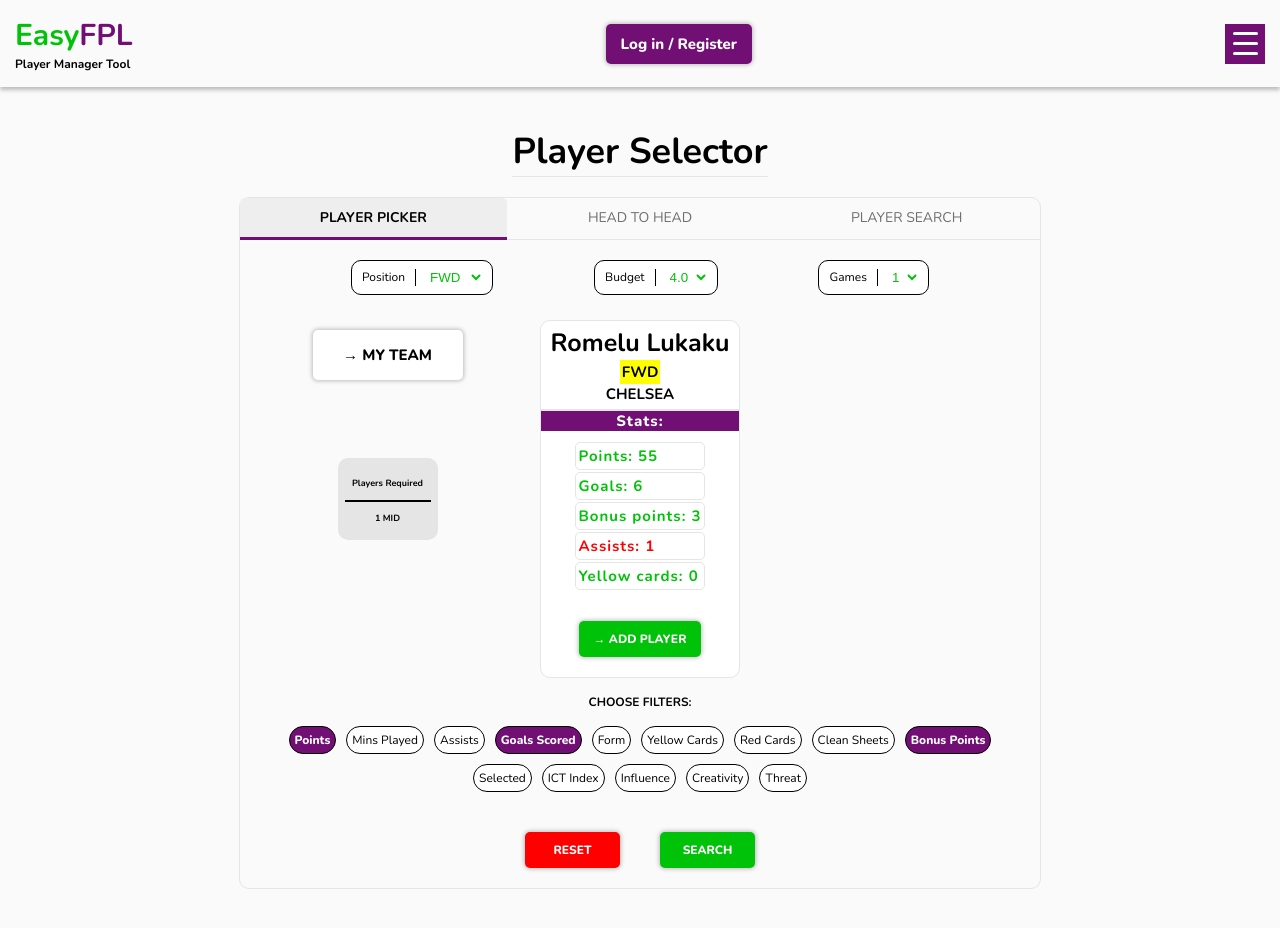
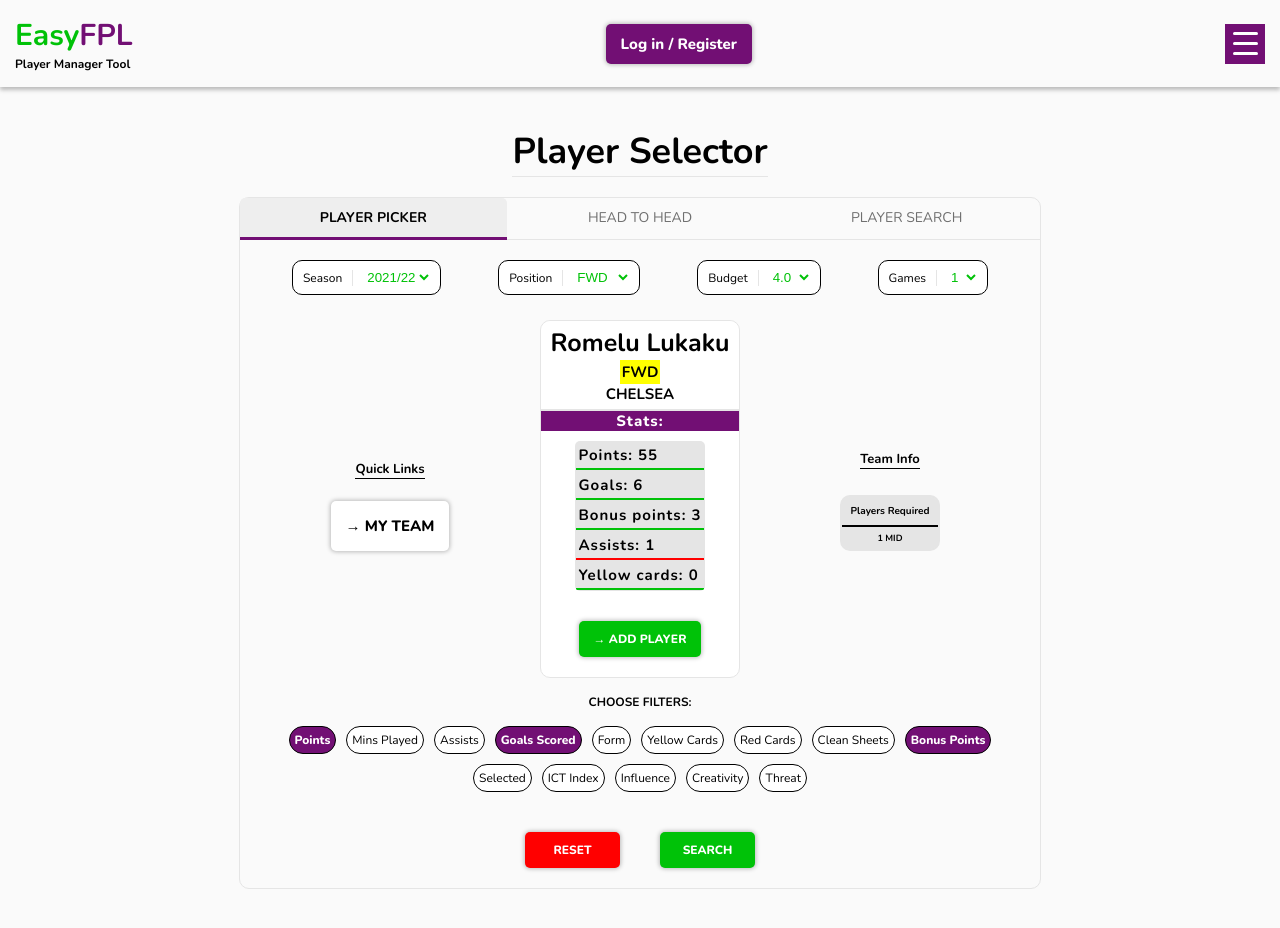
Before and after one commit to maslenm/easyfpl, a React (Create React App) app in the folder client/: page /player-selector in a window 1280 px wide. Built offline with nearby package versions, Linux system fonts and the light colour scheme.

Commit message:
design of playerPicker changed following review.

```diff
--- a/client/src/components/PlayerSelector.js
+++ b/client/src/components/PlayerSelector.js
@@ -16,6 +16,19 @@ const PlayerSelector = () => (
       </section>
       <section className="tab-content">
         <div className="option-menus">
+          <div className="option-menu">
+            <label className="option-menu__label" for="season-select">
+              Season
+            </label>
+            <select className="option-menu__select" name="season" id="season">
+              <option selected value="2021/22">
+                2021/22
+              </option>
+              <option value="2020/21">2020/21</option>
+              <i class="fas fa-caret-down"></i>
+            </select>
+          </div>
+
           <div className="option-menu">
             <label className="option-menu__label" for="position-select">
               Position
@@ -90,9 +103,15 @@ const PlayerSelector = () => (
           </div>
           <button className="btn btn--addPlayer">&rarr; Add Player</button>
         </div>
+        <div className="team-info">
+          <header className="team-info__header">
+            <h4 className="heading-4 heading-4--team-info">Team Info</h4>
+          </header>
           <div className="required-players-info">
             <header className="required-players-info__header">
-            <h4>Players Required</h4>
+              <h4 className="heading-4 heading-4--required-players-info">
+                Players Required
+              </h4>
             </header>
             <div className="required-players-content">
               <ul className="required-players-content__players">
@@ -100,7 +119,11 @@ const PlayerSelector = () => (
               </ul>
             </div>
           </div>
+        </div>
         <div className="tab-content__buttons">
+          <header className="tab-content-links__header">
+            <h4 className="heading-4 heading-4--quick-links">Quick Links</h4>
+          </header>
           <button className="btn btn--myTeam">&rarr; My Team</button>
         </div>
       </section>
--- a/client/src/styles/base/_typography.scss
+++ b/client/src/styles/base/_typography.scss
@@ -83,6 +83,18 @@
   &--team {
     font-weight: $font-weight-bold;
   }
+  &--quick-links {
+    font-size: 1.3rem;
+    font-weight: $font-weight-bold;
+  }
+  &--team-info {
+    font-weight: $font-weight-bold;
+    font-size: 1.3rem;
+  }
+  &--required-players-info {
+    font-size: 1rem;
+    font-weight: $font-weight-bold;
+  }
 }
 
 .text-unregistered {
@@ -146,10 +158,10 @@
 
 .playerStats {
   &--stat-red {
-    color: $color-stat-red;
+    // color: $color-stat-red;
   }
   &--stat-green {
-    color: $color-stat-green;
+    // color: $color-stat-green;
   }
 }
 
@@ -180,3 +192,6 @@
   font-size: 1.2rem;
   text-transform: uppercase;
 }
+
+.tab-content-links__header {
+}
--- a/client/src/styles/components/_buttons.scss
+++ b/client/src/styles/components/_buttons.scss
@@ -53,9 +53,8 @@
   &--myTeam {
     color: $color-black;
     background-color: $color-white;
-    margin: 2rem;
+    margin: 0rem;
     padding: 1.5rem;
-    width: 15rem;
   }
 
   &--search {
--- a/client/src/styles/pages/_playerSelector.scss
+++ b/client/src/styles/pages/_playerSelector.scss
@@ -50,22 +50,29 @@
 
 .tab-content {
   display: grid;
-  grid-template-rows: 1fr;
   grid-template-columns:
     1fr repeat(2, minmax(min-content, 6rem))
     1fr;
   grid-gap: 0.5rem;
   padding-top: 1rem;
+  margin: 0 0.5rem;
 
   &__buttons {
-    padding: 0 2rem;
+    padding: 0;
     margin: 0;
     grid-row-start: 2;
     grid-row-end: 3;
     grid-column-start: 1;
     grid-column-end: 2;
-    justify-self: center;
+    place-self: center;
+    min-width: 10rem;
   }
+}
+
+.tab-content-links__header {
+  display: flex;
+  place-content: center;
+  margin: 0.5rem;
 }
 
 .option-menus {
@@ -74,24 +81,24 @@
   grid-row-end: 2;
   grid-column-start: 1;
   grid-column-end: -1;
+  grid-gap: 2rem;
   justify-content: space-evenly;
   padding: 1rem;
 }
 
 .option-menu {
   position: relative;
-  display: flex;
-  background-color: $color-white;
-  border: 1px solid $color-black;
+  background-color: #ffffff;
+  border: 1px solid #000000;
   border-radius: 10px;
   width: fit-content;
   padding: 0.8rem;
   padding-left: 1rem;
-  margin: 0;
+  text-align: center;
 
   &__label {
     padding-right: 1rem;
-    border-right: 1px solid $color-black;
+    border-right: 1px solid $border-color-primary;
   }
   &__select {
     background-color: transparent;
@@ -167,7 +174,10 @@
     max-height: 10.5rem;
     min-height: min-content;
     overflow-y: scroll;
+    background-color: $border-color-primary;
+    border-radius: 5px;
   }
+
   &__header {
     background-color: $color-purple-primary;
     color: $color-white;
@@ -176,26 +186,55 @@
 
 .playerStats {
   padding: 0.3rem;
-  border: 0.5px solid $border-color-primary;
-  border-radius: 5px;
+  border-radius: 5px 5px 0 0;
   margin: 0.1rem;
+
+  &--stat-green {
+    border-bottom: 2px solid $color-green-primary;
+  }
+  &--stat-red {
+    border-bottom: 2px solid red;
+  }
+}
+
+.heading-4 {
+  &--quick-links {
+    border-bottom: 1px solid $color-black;
+  }
+  &--team-info {
+    border-bottom: 1px solid $color-black;
+  }
+}
+
+.team-info {
+  place-self: center;
+  grid-row-start: 2;
+  grid-row-end: 3;
+  grid-column-start: 4;
+  grid-column-end: 5;
+  padding: 0;
+  margin: 0;
+  place-self: center;
+  min-width: 10rem;
+  &__header {
+    display: flex;
+    place-content: center;
+    margin: 0.5rem;
+  }
 }
 
 .required-players-info {
   box-sizing: border-box;
   grid-row-start: 2;
   grid-row-end: 3;
-  grid-column-start: 1;
-  grid-column-end: 2;
+  grid-column-start: 4;
+  grid-column-end: 5;
   place-self: center;
   text-align: center;
   border: 2px solid $border-color-primary;
   border-radius: 10px;
-  padding: 0.5rem;
-  margin: 0;
-  margin-top: 1rem;
+  margin: 0.9rem;
   min-width: 10rem;
-  height: min-content;
   background-color: $border-color-primary;
 
   &__header {
@@ -206,9 +245,18 @@
 
 .required-players-content__players {
   list-style: none;
-  margin-top: 1rem;
+  margin: 0;
   padding: 0;
   text-align: center;
+}
+
+.required-player {
+  padding: 0.5rem;
+}
+
+.heading-4--required-players-info {
+  margin: 0.2rem;
+  padding: 0.5rem;
 }
 
 .filters {
```
Lines whose indentation alone changed are shown as unchanged.
